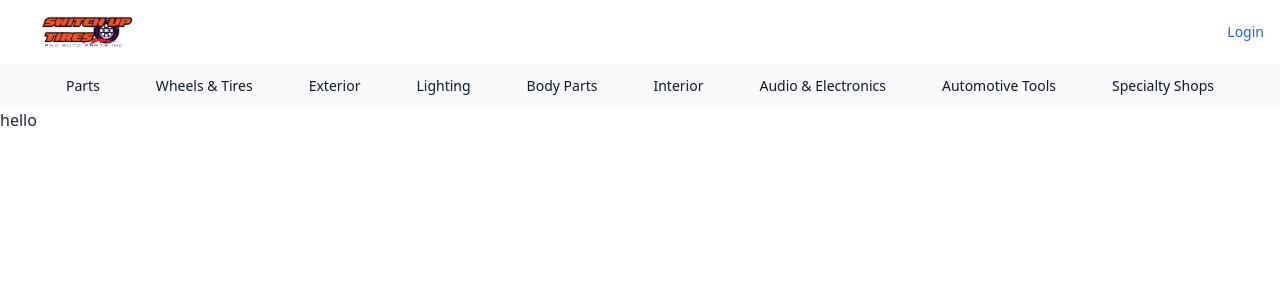
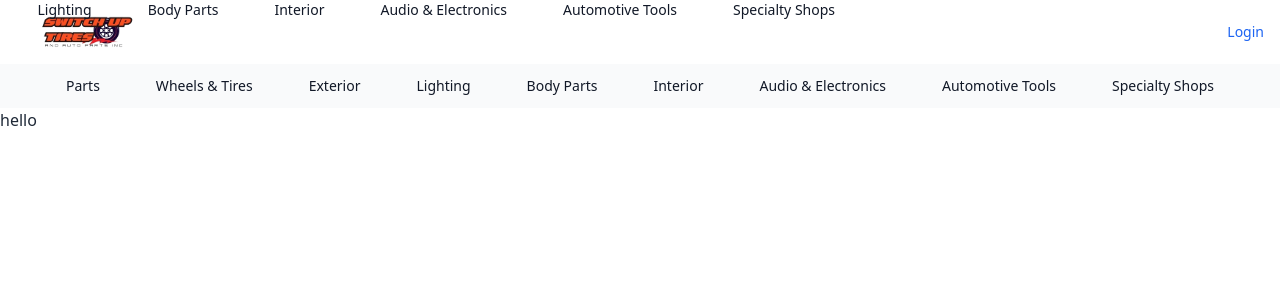
Before and after one commit to jahangiralom99/CARID-Project, a React (Vite) app: page / in a window 1280 px wide. Shown: the top 300 px of the page. Built offline with nearby package versions, Linux system fonts and the light colour scheme.

Commit message:
navbar code update

```diff
--- a/src/Shared/Navbar/NavDrawer.jsx
+++ b/src/Shared/Navbar/NavDrawer.jsx
@@ -1,4 +1,5 @@
 import './NavDrawer.css'
+import NavLink from './NavLink';
 // eslint-disable-next-line react/prop-types
 const NavDrawer = ({ isOpen, toggleDrawer }) => {
 
@@ -8,11 +9,11 @@ const NavDrawer = ({ isOpen, toggleDrawer }) => {
                 <button className="btn btn-square close-btn" onClick={toggleDrawer} >
                     <svg xmlns="http://www.w3.org/2000/svg" className="h-6 w-6" fill="none" viewBox="0 0 24 24" stroke="currentColor"><path strokeLinecap="round" strokeLinejoin="round" strokeWidth="2" d="M6 18L18 6M6 6l12 12" /></svg>
                 </button>
+                <div>
+                    <NavLink />
+                </div>
+            </div>
 
-            </div>
-            <div>
-
-            </div>
         </div>
     );
 };
--- a/src/Shared/Navbar/NavLink.jsx
+++ b/src/Shared/Navbar/NavLink.jsx
@@ -2,7 +2,7 @@ import { Link } from "react-router-dom";
 
 const NavLink = () => {
     return (
-        <ul className="flex flex-row font-medium  gap-[1.5rem] mt-0 space-x-8 rtl:space-x-reverse text-sm">
+        <ul className="  md:flex md:flex-row md:font-medium  md:gap-[1.5rem] md:mt-0 md:space-x-8 md:rtl:space-x-reverse md:text-sm">
             <li>
                 <Link to='' className="text-gray-900 dark:text-white hover:underline" aria-current="page">Parts</Link>
             </li>
--- a/tailwind.config.js
+++ b/tailwind.config.js
@@ -11,7 +11,7 @@ export default {
       sm: "320px",
       // => @media (min-width: 640px) { ... }
 
-      md: "768px",
+      md: "741px",
       // => @media (min-width: 768px) { ... }
 
       lg: "1024px",
```
